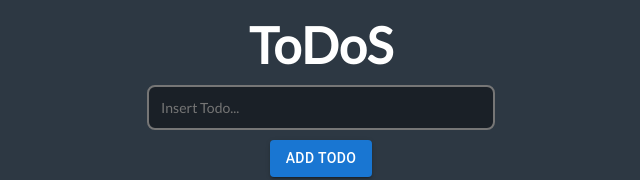
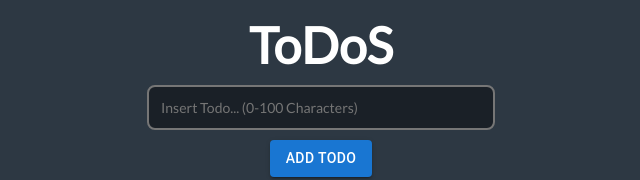
Before and after one commit to MyShlongIsLongAT/florian_4awi_react, a React (Create React App) app in the folder installation_basics/todolist/: page / in a window 1280 px wide. Shown: the top 180 px of the page, without its empty margins (319-959 px from the left). Built offline with nearby package versions, Linux system fonts and the light colour scheme.

Commit message:
added design and features

```diff
--- a/installation_basics/todolist/package.json
+++ b/installation_basics/todolist/package.json
@@ -7,6 +7,7 @@
     "@emotion/styled": "^11.6.0",
     "@mui/base": "^5.0.0-alpha.67",
     "@mui/material": "^5.4.0",
+    "@mui/styled-engine-sc": "^5.3.0",
     "@mui/system": "^5.4.0",
     "@testing-library/jest-dom": "^5.16.1",
     "@testing-library/react": "^12.1.2",
@@ -15,6 +16,7 @@
     "react-dom": "^17.0.2",
     "react-icons": "^4.3.1",
     "react-scripts": "5.0.0",
+    "styled-components": "^5.3.3",
     "web-vitals": "^2.1.4"
   },
   "scripts": {
--- a/installation_basics/todolist/src/App.js
+++ b/installation_basics/todolist/src/App.js
@@ -1,10 +1,11 @@
 import React, { Component } from "react";
 import "./App.css";
 import "./components/cssreset.css";
-import ErrorAlert from "./components/errorAlert";
 import Header from "./components/header.js";
 import TaskAdder from "./components/taskAdder.js";
 import ToDoList from "./components/todoList.js";
+import Alert from '@mui/material/Alert';
+
 
 class App extends Component {
   constructor(props) {
@@ -42,10 +43,7 @@ class App extends Component {
         }
       }
       if (generatedId > maxTodos - 1) {
-        <ErrorAlert message={this.state.errorMessages[0].errorMessageText} />;
-        alert(
-          "You have reached the maximum of ToDos \n Please delete some of your tasks if you want to continue!"
-        );
+        <Alert severity="info">This is an info alert — check it out!</Alert>
         return;
       }
     }
--- a/installation_basics/todolist/src/components/errorAlert.js
+++ b/installation_basics/todolist/src/components/errorAlert.js
@@ -1,17 +1,16 @@
-import React, { Component } from "react";
+import React, { Component } from 'react';
 import styles from "./errorAlert.modules.css";
 
 class ErrorAlert extends Component {
+  constructor(props) {
+    super(props);
+  }
   render() {
     return (
       <div>
         {console.log(this.props.message)}
-        <div className={styles.ErrorMessage}>
-          {this.props.message}
-        </div>
       </div>
-    );
+     );
   }
 }
-
 export default ErrorAlert;
--- a/installation_basics/todolist/src/components/taskAdder.js
+++ b/installation_basics/todolist/src/components/taskAdder.js
@@ -47,7 +47,7 @@ class TaskAdder extends Component {
             onChange={this.handleChange}
             onKeyDown={this.handleKeyDown}
             className={styles.inputField}
-            placeholder="Insert Todo..."
+            placeholder="Insert Todo... (0-100 Characters)"
             maxLength="100"
           />
         </div>
```
Also changed, not shown: 1 other file (tests, documents, lock files or other folders).
